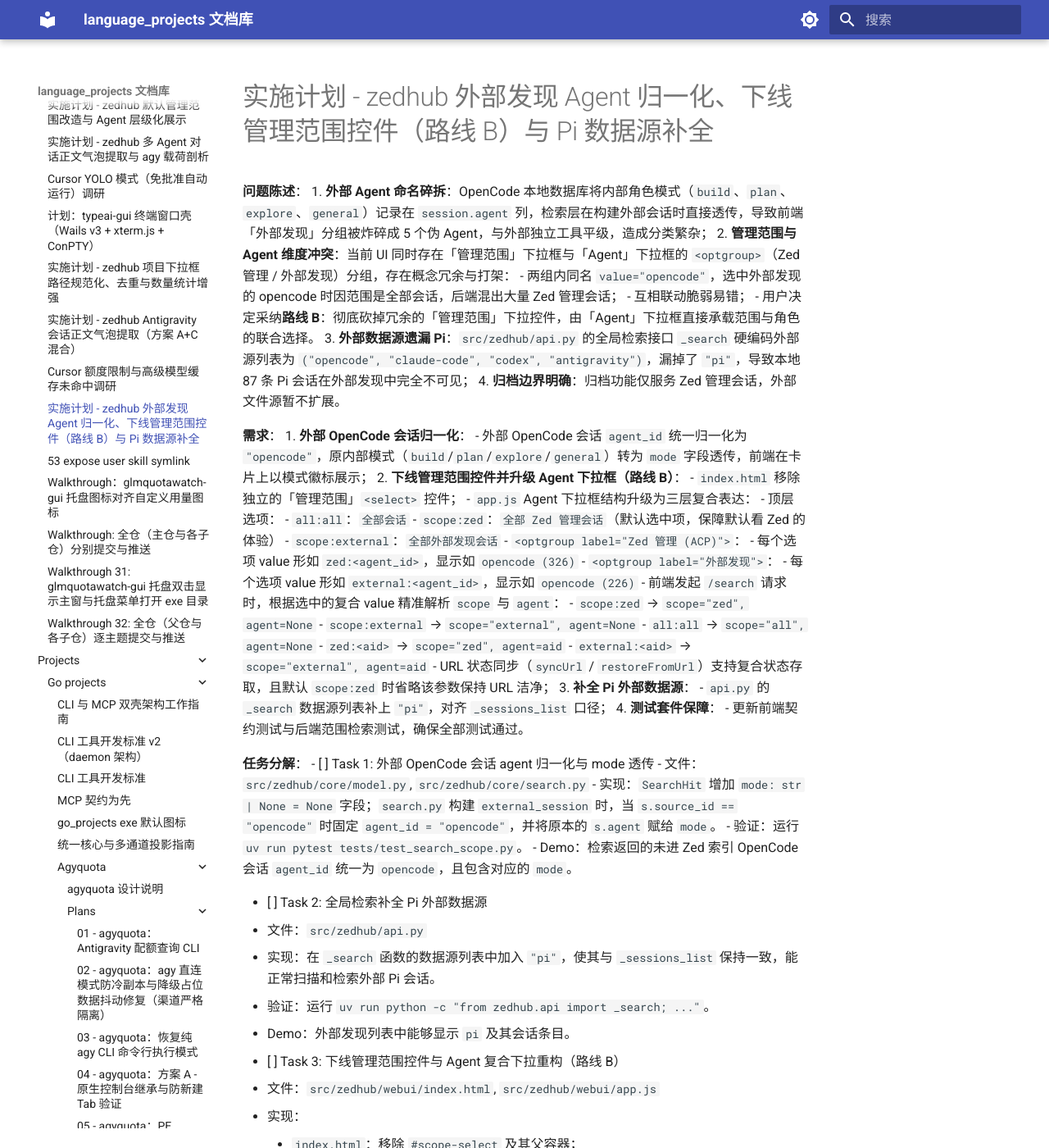
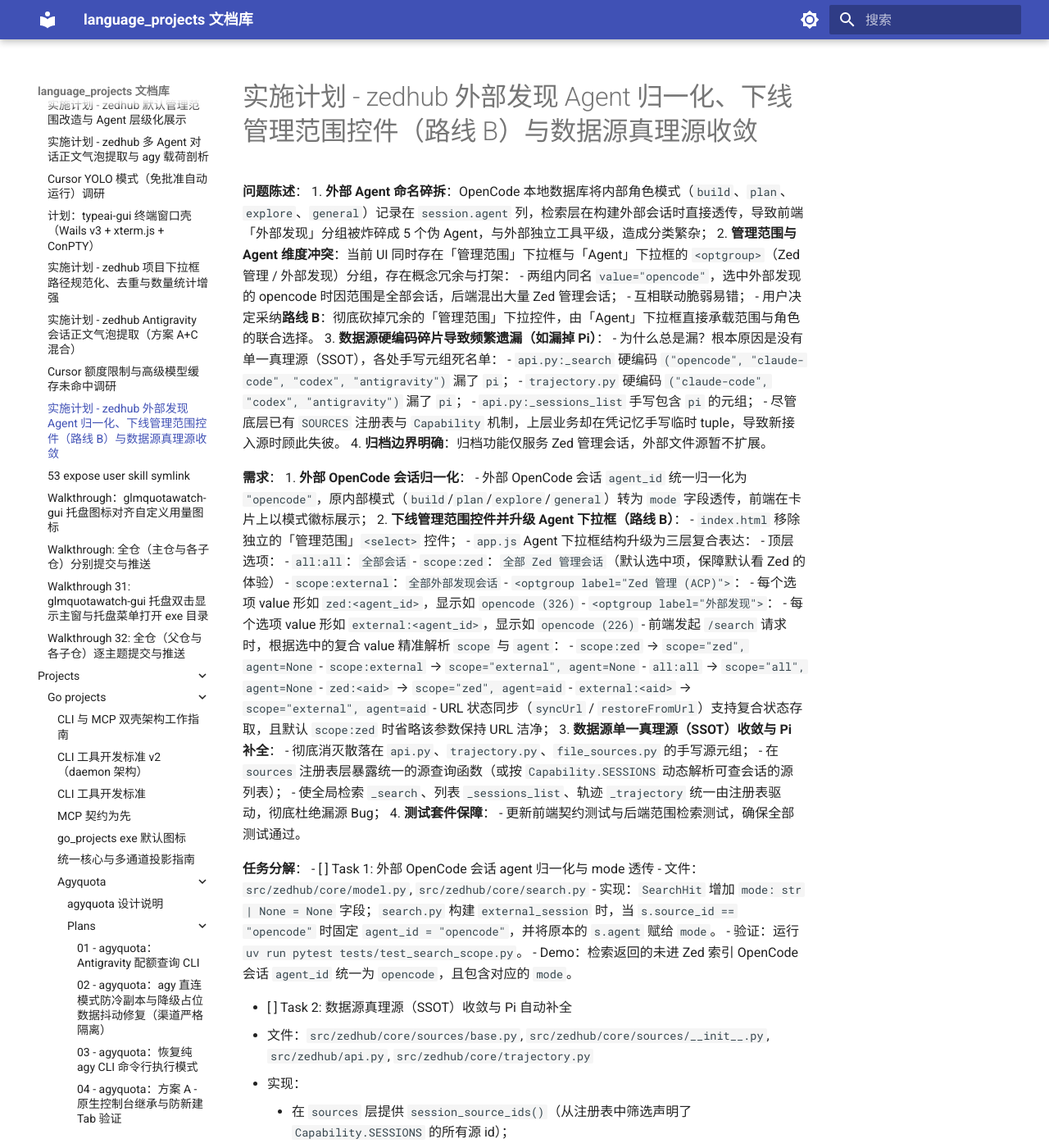
Before and after one commit to shihao-hub/td-language_projects, an MkDocs documentation site: the page built from docs/plans/52-zedhub-external-agent-normalization-and-pi-source.md, in a window 1280 px wide and 1400 px high. Shown: the whole window at 82% size. Built offline with MkDocs 1.6.1 and Material for MkDocs 9.7.7, drawn with Linux system fonts in a browser that asks for light colours; a script that is not in the unit is left out; some of the changed text lies outside the part shown.

Commit message:
docs(plans): 更新计划 52 纳入数据源真理源收敛重构
- 深入剖析硬编码元组碎片导致频漏数据源的根本原因
- Task 2 升级为收敛单一真理源（SSOT）并由能力注册表动态驱动
- 彻底消灭散落在各处的硬编码源名单，防止未来再次遗漏

```diff
--- a/docs/plans/52-zedhub-external-agent-normalization-and-pi-source.md
+++ b/docs/plans/52-zedhub-external-agent-normalization-and-pi-source.md
@@ -1,4 +1,4 @@
-# 实施计划 - zedhub 外部发现 Agent 归一化、下线管理范围控件（路线 B）与 Pi 数据源补全
+# 实施计划 - zedhub 外部发现 Agent 归一化、下线管理范围控件（路线 B）与数据源真理源收敛
 
 **问题陈述**：
 1. **外部 Agent 命名碎拆**：OpenCode 本地数据库将内部角色模式（`build`、`plan`、`explore`、`general`）记录在 `session.agent` 列，检索层在构建外部会话时直接透传，导致前端「外部发现」分组被炸碎成 5 个伪 Agent，与外部独立工具平级，造成分类繁杂；
@@ -6,7 +6,12 @@
    - 两组内同名 `value="opencode"`，选中外部发现的 opencode 时因范围是全部会话，后端混出大量 Zed 管理会话；
    - 互相联动脆弱易错；
    - 用户决定采纳**路线 B**：彻底砍掉冗余的「管理范围」下拉控件，由「Agent」下拉框直接承载范围与角色的联合选择。
-3. **外部数据源遗漏 Pi**：`src/zedhub/api.py` 的全局检索接口 `_search` 硬编码外部源列表为 `("opencode", "claude-code", "codex", "antigravity")`，漏掉了 `"pi"`，导致本地 87 条 Pi 会话在外部发现中完全不可见；
+3. **数据源硬编码碎片导致频繁遗漏（如漏掉 Pi）**：
+   - 为什么总是漏？根本原因是没有单一真理源（SSOT），各处手写元组死名单：
+     - `api.py:_search` 硬编码 `("opencode", "claude-code", "codex", "antigravity")` 漏了 `pi`；
+     - `trajectory.py` 硬编码 `("claude-code", "codex", "antigravity")` 漏了 `pi`；
+     - `api.py:_sessions_list` 手写包含 `pi` 的元组；
+   - 尽管底层已有 `SOURCES` 注册表与 `Capability` 机制，上层业务却在凭记忆手写临时 tuple，导致新接入源时顾此失彼。
 4. **归档边界明确**：归档功能仅服务 Zed 管理会话，外部文件源暂不扩展。
 
 **需求**：
@@ -30,8 +35,10 @@
      - `zed:<aid>` → `scope="zed", agent=aid`
      - `external:<aid>` → `scope="external", agent=aid`
    - URL 状态同步（`syncUrl` / `restoreFromUrl`）支持复合状态存取，且默认 `scope:zed` 时省略该参数保持 URL 洁净；
-3. **补全 Pi 外部数据源**：
-   - `api.py` 的 `_search` 数据源列表补上 `"pi"`，对齐 `_sessions_list` 口径；
+3. **数据源单一真理源（SSOT）收敛与 Pi 补全**：
+   - 彻底消灭散落在 `api.py`、`trajectory.py`、`file_sources.py` 的手写源元组；
+   - 在 `sources` 注册表层暴露统一的源查询函数（或按 `Capability.SESSIONS` 动态解析可查会话的源列表）；
+   - 使全局检索 `_search`、列表 `_sessions_list`、轨迹 `_trajectory` 统一由注册表驱动，彻底杜绝漏源 Bug；
 4. **测试套件保障**：
    - 更新前端契约测试与后端范围检索测试，确保全部测试通过。
 
@@ -42,11 +49,15 @@
   - 验证：运行 `uv run pytest tests/test_search_scope.py`。
   - Demo：检索返回的未进 Zed 索引 OpenCode 会话 `agent_id` 统一为 `opencode`，且包含对应的 `mode`。
 
-- [ ] Task 2: 全局检索补全 Pi 外部数据源
-  - 文件：`src/zedhub/api.py`
-  - 实现：在 `_search` 函数的数据源列表中加入 `"pi"`，使其与 `_sessions_list` 保持一致，能正常扫描和检索外部 Pi 会话。
+- [ ] Task 2: 数据源真理源（SSOT）收敛与 Pi 自动补全
+  - 文件：`src/zedhub/core/sources/base.py`, `src/zedhub/core/sources/__init__.py`, `src/zedhub/api.py`, `src/zedhub/core/trajectory.py`
+  - 实现：
+    - 在 `sources` 层提供 `session_source_ids()`（从注册表中筛选声明了 `Capability.SESSIONS` 的所有源 id）；
+    - `api.py` 的 `_search` 和 `_sessions_list` 一律改由该函数驱动，替换手写死元组；
+    - `trajectory.py` 同步对齐支持轨迹/内容的源常量；
+    - 自动无缝纳入 `pi`，消除未来新增源时任何遗漏隐患。
   - 验证：运行 `uv run python -c "from zedhub.api import _search; ..."`。
-  - Demo：外部发现列表中能够显示 `pi` 及其会话条目。
+  - Demo：外部发现列表中能够显示 `pi` 及其会话条目，且代码库再无分散的源死名单。
 
 - [ ] Task 3: 下线管理范围控件与 Agent 复合下拉重构（路线 B）
   - 文件：`src/zedhub/webui/index.html`, `src/zedhub/webui/app.js`
```
Also changed, not shown: other parts of docs/plans/52-zedhub-external-agent-normalization-and-pi-source.md (+3 -3 lines).
